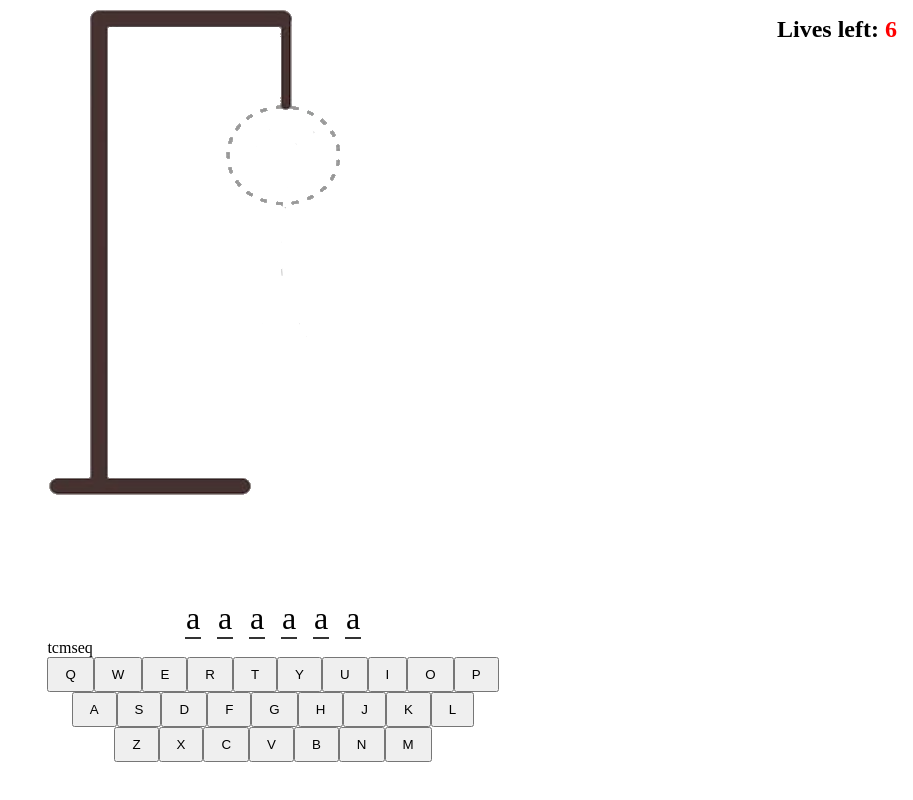
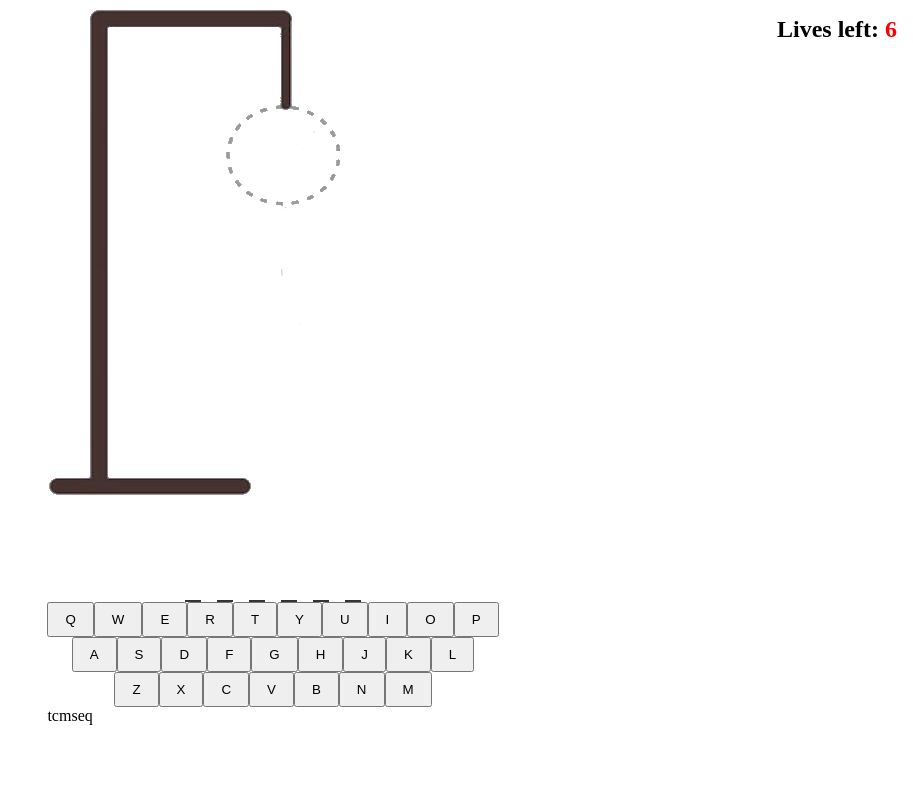
Before and after one commit to VitalijusS/hangman, a React (Vite) app: page / in a window 1280 px wide. Shown: the whole page, without its empty margins (367-1280 px from the left). Built offline with nearby package versions, Linux system fonts and the light colour scheme.

Commit message:
display correct letters

```diff
--- a/src/App.jsx
+++ b/src/App.jsx
@@ -1,18 +1,11 @@
 import { Buttons } from './components/buttons/buttons';
-import { HangMan } from './components/hangman/HangMan';
-import { HiddenLetter } from './components/hiddenLetter/Hiddenletter';
 import { randomWord } from './components/wordGenerator/WordGenereator';
-import { Header } from './header/Header';
-
 function App() {
 
   return (
     <>
-      <Header />
-      <HangMan />
-      <HiddenLetter />
+      <Buttons />
       <p>{randomWord}</p>
-      <Buttons />
     </>
   )
 }
--- a/src/components/buttons/Buttons.jsx
+++ b/src/components/buttons/Buttons.jsx
@@ -1,8 +1,10 @@
 import { useState } from "react";
 import { checkLetter, livesLeft } from "../checkLetters/check.letters";
 import { randomWord } from "../wordGenerator/WordGenereator";
+import { HiddenLetter } from "../hiddenLetter/Hiddenletter";
+import { HangMan } from "../hangman/HangMan";
 
-localStorage.setItem('',JSON.stringify([]))
+localStorage.setItem('pressedLetters',JSON.stringify([]))
 const localData = [];
 
 export function Buttons (){
@@ -13,7 +15,7 @@ export function Buttons (){
         if(!e.target.dataset.state && livesLeft > 0){
             const letter = e.target.innerText;
             localData.push(letter);
-            localStorage.setItem('',JSON.stringify(localData))
+            localStorage.setItem('pressedLetters',JSON.stringify(localData))
             setToClicked((prevState) => ({
                 ...prevState,
                 [letter]: randomWord.includes(letter.toLowerCase())?'included':'notIncluded',
@@ -25,11 +27,14 @@ export function Buttons (){
 
 
     return (
+        <>
+        <HangMan data={livesLeft}/>
+        <HiddenLetter data={localData}/>
+        <h2 className="livesLeft ">Lives left:
+            <span> {livesLeft}</span>
+        </h2>
+
         <div className="buttonContainer">
-            <h2 className="livesLeft ">Lives left:
-                <span> {livesLeft}</span>
-            </h2>
-
             <div>
                 <button onClick={buttonPress} data-state={clicked.Q || ''}>Q</button>
                 <button onClick={buttonPress} data-state={clicked.W || ''}>W</button>
@@ -64,5 +69,6 @@ export function Buttons (){
 
             </div>
         </div>
+        </>
     )
 }
--- a/src/components/hiddenLetter/Hiddenletter.jsx
+++ b/src/components/hiddenLetter/Hiddenletter.jsx
@@ -1,11 +1,15 @@
 import { randomWord } from "../wordGenerator/WordGenereator";
 
-export function HiddenLetter(){
-
+export function HiddenLetter(params){
+    console.log(params);
 
     return (
         <div className="hiddenLetterContainer">
-            {randomWord.split('').map((item,index)=><div key={index} className="hiddenLetter">a</div>)}
+            {randomWord.split('').map((item,index)=>
+                <div key={index} className="hiddenLetter">
+                    {params.data.includes(item.toUpperCase())?
+                    item:''}
+                </div>)}
         </div>
     )
 
```
Also changed, not shown: src/header/Header.jsx (deleted, +0 -12 lines).
